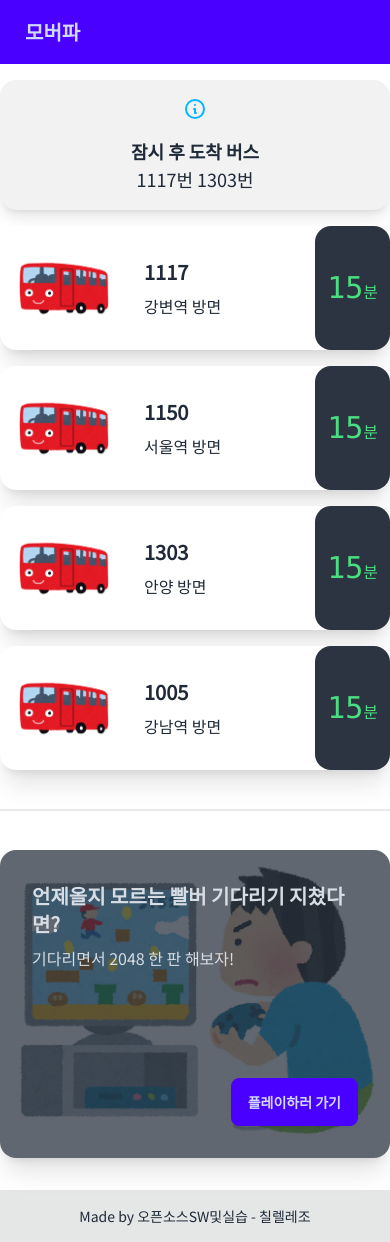
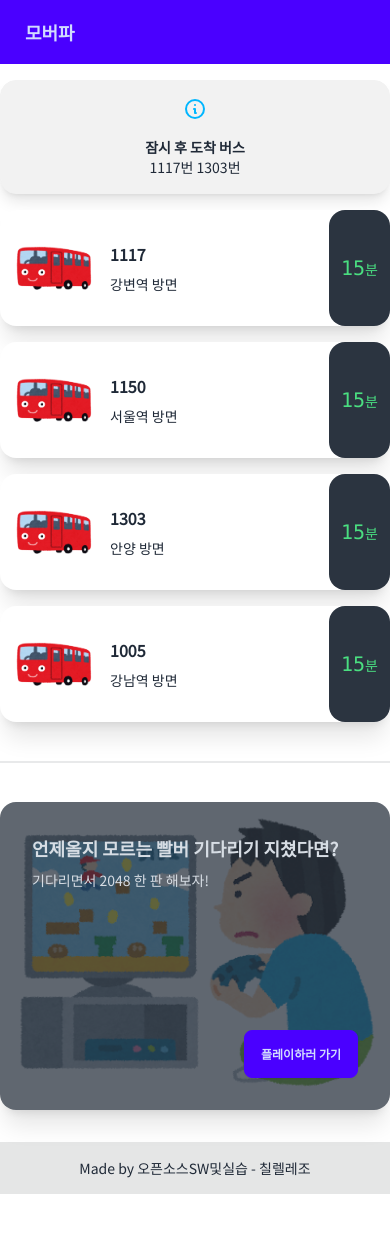
Before and after one commit to hufs-opensw-7/bus-finder, a React (Create React App) app: page / in a window 390 px wide. After the commit the page ends 1194 px from the top, so only its background shows below. Built offline with nearby package versions, Linux system fonts and the light colour scheme.

Commit message:
Add main page

```diff
--- a/src/App.js
+++ b/src/App.js
@@ -1,26 +1,8 @@
-import Header from './components/Header';
-import BusCard from './components/BusCard';
-import GameCard from './components/GameCard';
-import Footer from './components/Footer'
+import MainPage from "./page/MainPage";
 
 function App() {
   return (
-    <div className="lg:container lg:mx-auto">
-      <Header />
-
-      <div role="alert" className="alert shadow-lg my-4">
-        <svg xmlns="http://www.w3.org/2000/svg" fill="none" viewBox="0 0 24 24" className="stroke-info shrink-0 w-6 h-6"><path strokeLinecap="round" strokeLinejoin="round" strokeWidth="2" d="M13 16h-1v-4h-1m1-4h.01M21 12a9 9 0 11-18 0 9 9 0 0118 0z"></path></svg>
-        <div>
-          <h3 className="font-bold text-lg">잠시 후 도착 버스</h3>
-          <div className="text-lg">1117번 1303번</div>
-        </div>
-      </div>
-
-      <BusCard />
-      <div className="divider mt-8"></div>
-      <GameCard />
-      <Footer />
-    </div>
+    <MainPage />
   );
 }
 
--- /dev/null
+++ b/src/components/ArrivingSoonCard.js
@@ -0,0 +1,13 @@
+function ArrivingSoon() {
+    return (
+        <div role="alert" className="alert shadow-lg my-4">
+            <svg xmlns="http://www.w3.org/2000/svg" fill="none" viewBox="0 0 24 24" className="stroke-info shrink-0 w-6 h-6"><path strokeLinecap="round" strokeLinejoin="round" strokeWidth="2" d="M13 16h-1v-4h-1m1-4h.01M21 12a9 9 0 11-18 0 9 9 0 0118 0z"></path></svg>
+            <div>
+                <h3 className="font-bold text-sm lg:text-base">잠시 후 도착 버스</h3>
+                <div className="text-sm lg:text-base">1117번 1303번</div>
+            </div>
+        </div>
+    )
+}
+
+export default ArrivingSoon;
--- a/src/components/BusCard.js
+++ b/src/components/BusCard.js
@@ -5,20 +5,20 @@ function BusCard() {
     const card = api.map((item, index) => {
         return (
             <div key={index} className="card card-side bg-base-100 shadow-xl my-4">
-                <figure className="max-w-24 ml-4">
+                <figure className="max-w-20 lg:max-w-24 ml-3.5 -mr-4">
                     <img src={redBusImage} alt="bus image"/>
                 </figure>
 
                 <div className="card-body">
-                    <h2 className="card-title">{item.bus_number}</h2>
-                    <p>{item.heading_to} 방면</p>
+                    <h2 className="card-title text-base lg:text-lg">{item.bus_number}</h2>
+                    <p className="text-sm lg:text-base">{item.heading_to} 방면</p>
                 </div>
 
                 <div className="content-center p-3 bg-neutral rounded-box text-green-400">
-                    <span className="font-mono text-3xl">
+                    <span className="font-mono text-xl lg:text-3xl">
                         <span>15</span>
                     </span>
-                    분
+                    <span className="text-sm lg:text-lg">분</span>
                 </div>
             </div>
         );
--- a/src/components/GameCard.js
+++ b/src/components/GameCard.js
@@ -5,10 +5,10 @@ function GameCard() {
         <div className="card bg-base-100 shadow-xl image-full my-8">
             <figure><img src={playingGame} alt="playing game" /></figure>
             <div className="card-body">
-            <h2 className="card-title">언제올지 모르는 빨버 기다리기 지쳤다면?</h2>
-            <p>기다리면서 2048 한 판 해보자!</p>
+            <h2 className="card-title text-lg lg:text-xl">언제올지 모르는 빨버 기다리기 지쳤다면?</h2>
+            <p className="text-sm lg:text-base">기다리면서 2048 한 판 해보자!</p>
             <div className="card-actions justify-end">
-                <button className="btn btn-primary">플레이하러 가기</button>
+                <button className="btn btn-primary text-xs lg:text-sm">플레이하러 가기</button>
             </div>
             </div>
         </div>
--- a/src/components/Header.js
+++ b/src/components/Header.js
@@ -1,7 +1,7 @@
 function Header() {
     return (
         <div className="navbar bg-primary text-primary-content">
-            <button className="btn btn-ghost text-xl">모버파</button>
+            <button className="btn btn-ghost text-lg lg:text-xl">모버파</button>
         </div>
     )
 };
--- /dev/null
+++ b/src/page/DetailPage.js
@@ -0,0 +1,5 @@
+function DetailPage() {
+
+}
+
+export default DetailPage;
--- /dev/null
+++ b/src/page/MainPage.js
@@ -0,0 +1,22 @@
+import Header from '../components/Header';
+import ArrivingSoon from '../components/ArrivingSoonCard';
+import BusCard from '../components/BusCard';
+import GameCard from '../components/GameCard';
+import Footer from '../components/Footer'
+
+function MainPage() {
+  return (
+    <div className="lg:container lg:mx-auto">
+      <Header />
+      <ArrivingSoon />
+      <BusCard />
+
+      <div className="divider mt-8"></div>
+
+      <GameCard />
+      <Footer />
+    </div>
+  );
+}
+
+export default MainPage;
```
Also changed, not shown: src/page/Detail.js (deleted).
